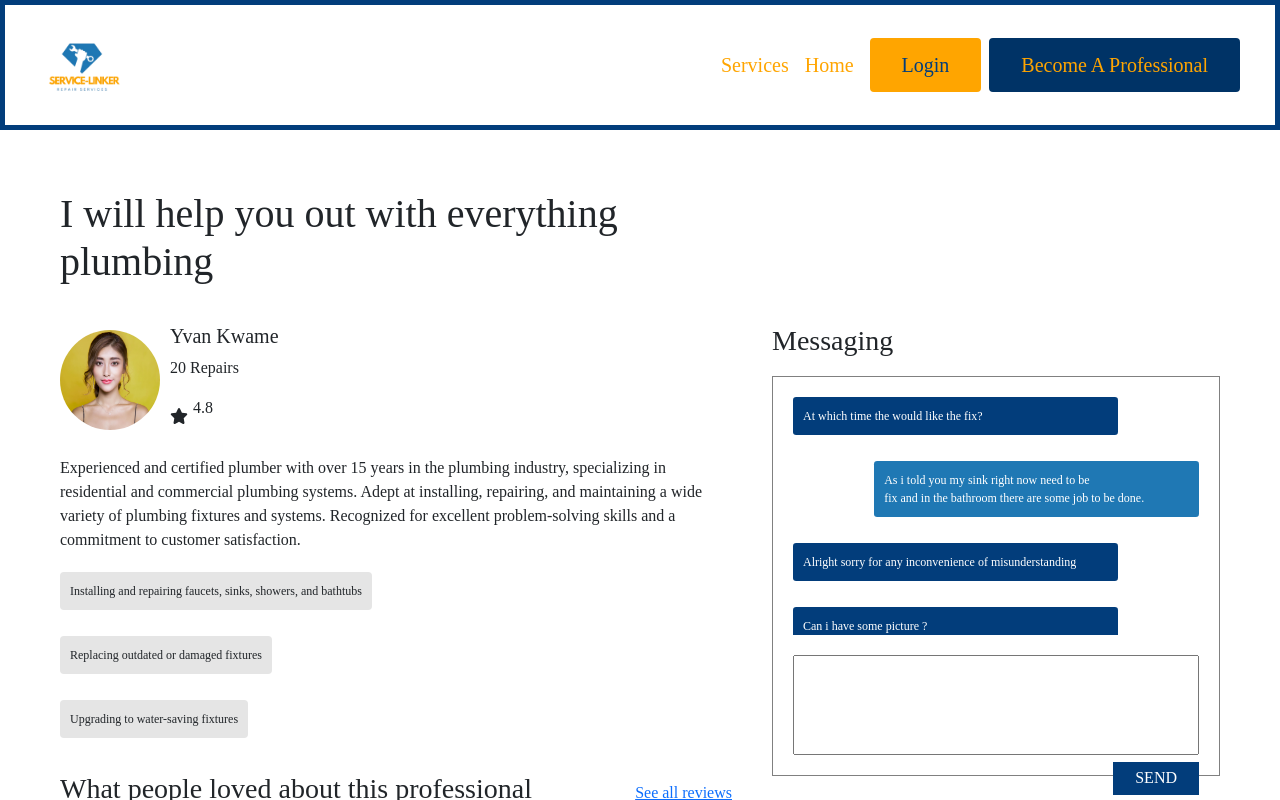
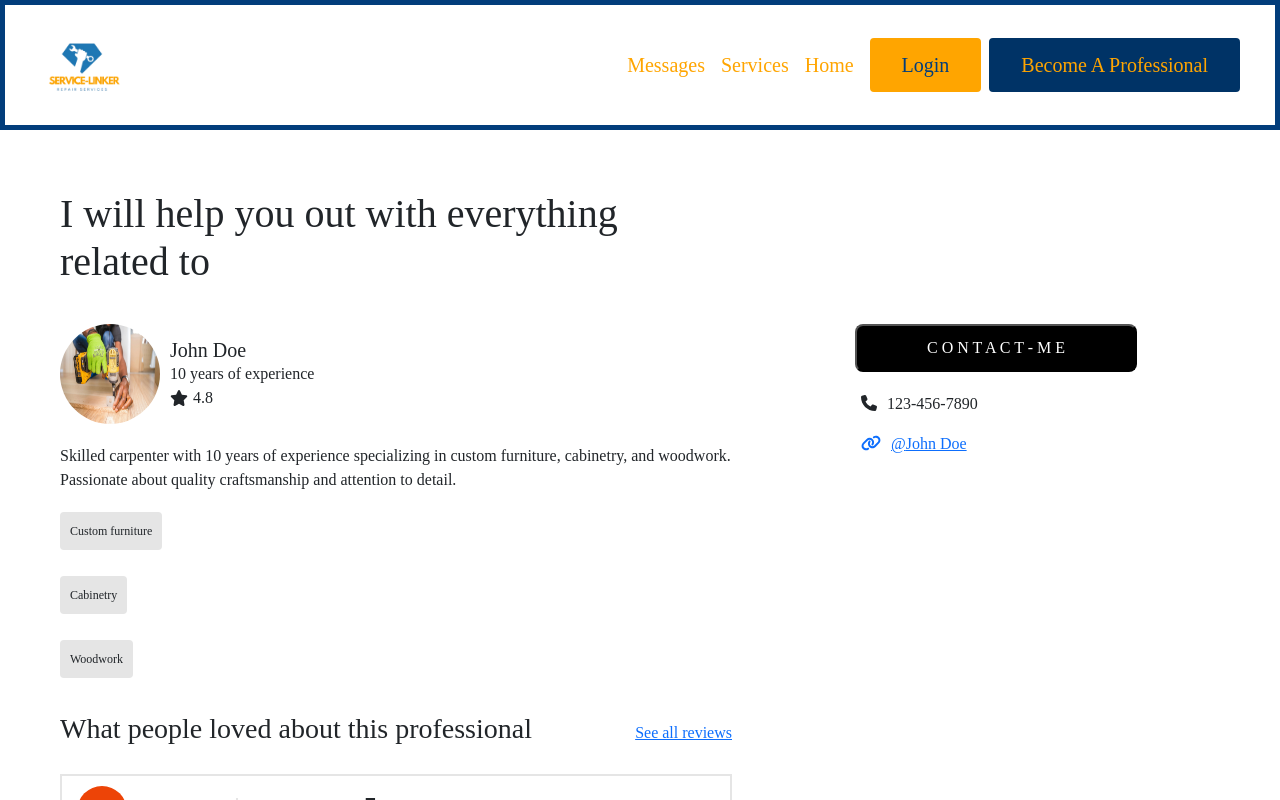
Before and after one commit to Tony-Haar/Service-Linker, a React (Vite) app: page /professionals in a window 1280 px wide. Both pictures are taken after a click on the element 260 px from the left and 559 px from the top of the page. Shown: the top 800 px of the page. Built offline with nearby package versions, Linux system fonts and the light colour scheme.

Commit message:
updated files

```diff
--- a/src/assets/assets.js
+++ b/src/assets/assets.js
@@ -186,6 +186,8 @@ export const professionals = {
       experience: "10 years",
       rating: 4.8,
       contact: "123-456-7890",
+      about: "Skilled carpenter with 10 years of experience specializing in custom furniture, cabinetry, and woodwork. Passionate about quality craftsmanship and attention to detail.",
+      expertise: ["Custom furniture", "Cabinetry", "Woodwork", "Flooring installation", "Door & window framing"]
     },
     {
       id: 2,
@@ -194,6 +196,8 @@ export const professionals = {
       experience: "8 years",
       rating: 4.5,
       contact: "987-654-3210",
+      about: "Experienced carpenter known for precise measurements and high-quality woodwork. Specializes in residential renovations and custom designs.",
+      expertise: ["Structural carpentry", "Custom home building", "Framework installation", "Staircase construction", "Wall paneling"]
     },
     {
       id: 3,
@@ -202,6 +206,8 @@ export const professionals = {
       experience: "12 years",
       rating: 4.9,
       contact: "555-678-1234",
+      about: "Expert in structural carpentry and custom home building, delivering durable and aesthetically pleasing woodwork solutions.",
+      expertise: ["Residential renovations", "Custom designs", "Deck building", "Roof framing", "Trim work"]
     },
   ],
   Electrical: [
@@ -212,8 +218,9 @@ export const professionals = {
       experience: "12 years",
       rating: 4.9,
       contact: "555-678-1234",
+      about: "Certified electrician with expertise in wiring, circuit troubleshooting, and smart home installations. Ensuring safe and efficient electrical systems.",
+      expertise: ["Wiring", "Circuit troubleshooting", "Smart home installations", "Electrical panel upgrades", "Safety inspections"]
     },
-
     {
       id: 5,
       image: electrician2,
@@ -221,6 +228,8 @@ export const professionals = {
       experience: "7 years",
       rating: 4.6,
       contact: "444-333-2222",
+      about: "Reliable electrician skilled in electrical panel upgrades, lighting solutions, and energy-efficient installations.",
+      expertise: ["Electrical panel upgrades", "Lighting solutions", "Energy-efficient installations", "Emergency repairs", "Commercial wiring"]
     },
     {
       id: 6,
@@ -229,6 +238,8 @@ export const professionals = {
       experience: "9 years",
       rating: 4.7,
       contact: "222-111-0000",
+      about: "Experienced and certified electrician with expertise in residential and commercial electrical systems. Committed to safety and quality service.",
+      expertise: ["Residential electrical systems", "Commercial electrical systems", "Generator installations", "Surge protection", "Electrical troubleshooting"]
     },
     {
       id: 7,
@@ -237,6 +248,8 @@ export const professionals = {
       experience: "6 years",
       rating: 4.4,
       contact: "666-555-4444",
+      about: "Expert in troubleshooting electrical issues and installing energy-efficient solutions for homes and businesses.",
+      expertise: ["Troubleshooting electrical issues", "Energy-efficient solutions", "Electrical wiring", "Solar panel installations", "Outdoor lighting"]
     },
   ],
   Plumbing: [
@@ -247,6 +260,8 @@ export const professionals = {
       experience: "7 years",
       rating: 4.6,
       contact: "444-333-2222",
+      about: "Dedicated plumber specializing in leak repairs, pipe installations, and water heater maintenance with a focus on long-lasting solutions.",
+      expertise: ["Leak repairs", "Pipe installations", "Water heater maintenance", "Drain cleaning", "Fixture replacements"]
     },
     {
       id: 9,
@@ -255,6 +270,8 @@ export const professionals = {
       experience: "15 years",
       rating: 4.9,
       contact: "999-888-7777",
+      about: "Experienced and certified plumber with over 15 years in the plumbing industry, specializing in residential and commercial plumbing systems. Adept at installing, repairing, and maintaining a wide variety of plumbing fixtures and systems. Recognized for excellent problem-solving skills and a commitment to customer satisfaction.",
+      expertise: ["Residential plumbing", "Commercial plumbing", "Sewer line repairs", "Pipe insulation", "Bathroom renovations"]
     },
     {
       id: 10,
@@ -263,6 +280,8 @@ export const professionals = {
       experience: "11 years",
       rating: 4.8,
       contact: "111-222-3333",
+      about: "Expert plumber specializing in eco-friendly plumbing solutions, pipe repairs, and drainage system optimization.",
+      expertise: ["Eco-friendly plumbing", "pipe repairs", "drainage optimization"]
     },
     {
       id: 11,
@@ -271,6 +290,8 @@ export const professionals = {
       experience: "15 years",
       rating: 4.9,
       contact: "999-888-7777",
+      about: "Highly skilled in residential and commercial plumbing with a focus on advanced water systems and efficient repair techniques.",
+      expertise: ["Residential and commercial plumbing", "advanced water systems", "efficient repairs"]
     },
   ],
   Sanitation: [
@@ -281,6 +302,8 @@ export const professionals = {
       experience: "15 years",
       rating: 4.9,
       contact: "999-888-7777",
+      about: "Bob is a sanitation expert with extensive experience in waste management and hygiene solutions for residential and commercial spaces.",
+      expertise: ["Waste management", "hygiene solutions"]
     },
     {
       id: 13,
@@ -289,6 +312,8 @@ export const professionals = {
       experience: "11 years",
       rating: 4.8,
       contact: "111-222-3333",
+      about: "Sophia specializes in eco-friendly sanitation methods, ensuring a clean and sustainable environment for homes and businesses.",
+      expertise: ["Thorough sanitation", "hygiene maintenance"]
     },
     {
       id: 14,
@@ -297,6 +322,8 @@ export const professionals = {
       experience: "9 years",
       rating: 4.7,
       contact: "222-111-0000",
+      about: "Tommy is known for his efficient and thorough sanitation services, helping clients maintain top-tier hygiene standards.",
+      expertise: ["Eco-friendly sanitation", "sustainable cleaning solutions"]
     },
   ],
   Painting: [
@@ -307,6 +334,8 @@ export const professionals = {
       experience: "6 years",
       rating: 4.4,
       contact: "666-555-4444",
+      about: "Emma is a passionate painter specializing in both residential and commercial projects, delivering vibrant and lasting results.",
+      expertise: ["Residential and commercial painting", "vibrant finishes"]
     },
     {
       id: 16,
@@ -315,6 +344,8 @@ export const professionals = {
       experience: "7 years",
       rating: 4.6,
       contact: "444-333-2222",
+      about: "Alice has a keen eye for detail and color coordination, making her a go-to expert for interior and exterior painting jobs.",
+      expertise: ["Interior and exterior painting", "color coordination"]
     },
     {
       id: 17,
@@ -323,6 +354,8 @@ export const professionals = {
       experience: "9 years",
       rating: 4.7,
       contact: "222-111-0000",
+      about: "Bob combines creativity with technical expertise, ensuring flawless painting finishes that enhance any space.",
+      expertise: ["Creative painting", "technical finishing"]
     },
     {
       id: 18,
@@ -331,6 +364,8 @@ export const professionals = {
       experience: "6 years",
       rating: 4.4,
       contact: "666-555-4444",
+      about: "Emma is dedicated to bringing walls to life with her professional touch, ensuring high-quality finishes in every project.",
+      expertise: ["Wall painting", "high-quality finishes"]
     },
   ],
   Roofing: [
@@ -341,6 +376,8 @@ export const professionals = {
       experience: "15 years",
       rating: 4.9,
       contact: "999-888-7777",
+      about: "Michael is a roofing specialist with expertise in installing and maintaining durable roofing systems for all types of buildings.",
+      expertise: ["Roof installation", "durable roofing systems"]
     },
     {
       id: 20,
@@ -349,6 +386,8 @@ export const professionals = {
       experience: "11 years",
       rating: 4.8,
       contact: "111-222-3333",
+      about: "Sophia is known for her precision and reliability in roofing installations, ensuring top-notch quality and weather resistance.",
+      expertise: ["Precision roofing", "weather-resistant installations"]
     },
     {
       id: 21,
@@ -357,6 +396,8 @@ export const professionals = {
       experience: "9 years",
       rating: 4.7,
       contact: "222-111-0000",
+      about: "Tommy specializes in both residential and commercial roofing, offering expert solutions for long-lasting protection.",
+      expertise: ["Residential and commercial roofing", "long-lasting protection"]
     },
     {
       id: 22,
@@ -365,6 +406,8 @@ export const professionals = {
       experience: "6 years",
       rating: 4.4,
       contact: "666-555-4444",
+      about: "Emma is a skilled roofer with a strong commitment to quality workmanship and customer satisfaction.",
+      expertise: ["Quality roofing", "customer satisfaction"]
     },
   ],
   Mechanical: [
@@ -375,6 +418,8 @@ export const professionals = {
       experience: "11 years",
       rating: 4.8,
       contact: "111-222-3333",
+      about: "Sophia is a certified mechanic with extensive experience in diagnosing and repairing a wide range of mechanical systems.",
+      expertise: ["Diagnostics", "mechanical repairs"]
     },
     {
       id: 24,
@@ -383,6 +428,8 @@ export const professionals = {
       experience: "9 years",
       rating: 4.7,
       contact: "222-111-0000",
+      about: "Tommy is a mechanical expert who excels in troubleshooting and fixing complex automotive and industrial machinery issues.",
+      expertise: ["Troubleshooting", "automotive repairs", "industrial machinery"]
     },
     {
       id: 25,
@@ -391,6 +438,8 @@ export const professionals = {
       experience: "6 years",
       rating: 4.4,
       contact: "666-555-4444",
+      about: "Emma has a deep understanding of mechanical systems, ensuring high-quality service and maintenance for all types of equipment.",
+      expertise: ["Mechanical systems", "equipment maintenance"]
     },
     {
       id: 26,
@@ -399,9 +448,12 @@ export const professionals = {
       experience: "15 years",
       rating: 4.9,
       contact: "999-888-7777",
+      about: "Michael is a highly experienced mechanic known for his ability to repair and maintain machinery with precision and efficiency.",
+      expertise: ["Machinery repair", "efficient maintenance"]
     },
   ],
 };
+
 
 export const professionalDetails = {
   mechanic: [
--- a/src/components/Navbar.jsx
+++ b/src/components/Navbar.jsx
@@ -42,6 +42,14 @@ export default function Navbar({ isLoggedIn, setIsLoggedIn, username, userType }
             id="navbarNav"
           >
             <ul className="navbar-nav ms-auto navbar-menu text-center d-flex gap-0">
+              <li className="nav-item">
+                <Link
+                  to="/user-chat"
+                  className="nav-link navbar-link-item fs-5 fs-md-6"
+                >
+                  Messages
+                </Link>
+              </li>
               {userType === "provider" && isLoggedIn && (
                 <li className="nav-item">
                   <Link
--- a/src/pages/professionalProfilePage/ProfessionalProfilePage.jsx
+++ b/src/pages/professionalProfilePage/ProfessionalProfilePage.jsx
@@ -1,6 +1,8 @@
-import React from "react";
+import React, {useState} from "react";
+
+import { useLocation, Link } from "react-router-dom";
 import { FontAwesomeIcon } from "@fortawesome/react-fontawesome";
-import { faStar } from "@fortawesome/free-solid-svg-icons";
+import { faStar, faPhone, faLink } from "@fortawesome/free-solid-svg-icons";
 
 import "./professionalProfilePage.css";
 import Profile from "../../assets/profile.jpeg";
@@ -11,7 +13,23 @@ import Plumbing from "../../assets/plumbing.png";
 import Navbar from "../../components/Navbar";
 import Footer from "../../components/Footer";
 
+
+
 function ProfessionalProfilePage() {
+  const location = useLocation();
+  const {name, experience, service, image, about, contact, expertise} = location.state || {}
+
+  const [showModal, setShowModal] = useState(false);
+
+
+  const expertiseElement = expertise.map((skill) => (
+    <p className="expertise">{skill}</p>
+  ))
+
+  const closeModal = () => {
+    setShowModal(false);
+  };
+
   return (
     <div className="professional-profile-page-container">
       <header>
@@ -20,33 +38,29 @@ function ProfessionalProfilePage() {
       <main className="main-container">
         <h1>
           I will help you out with everything <br />
-          plumbing
+          related to {service}
         </h1>
         <div className="main-inner-container">
           <div className="professional-details-container">
             <section className="professional-details-inner-container">
-              <img src={Profile} alt="professional image" />
+              <img src={image} alt="professional image" />
               <div className="professional-info">
-                <h5>Yvan Kwame</h5>
-                <p>20 Repairs</p>
+                <h5 style = {{marginBottom: "0", paddingBottom: "0"}}>{name}</h5>
+                <p style = {{marginBottom: "0", paddingBottom: "0"}}>{experience} of experience</p>
                 <div className="professional-info-rating">
                   <FontAwesomeIcon icon={faStar} />
-                  <p>4.8</p>
+                  <p style = {{marginBottom: "0", paddingBottom: "0"}}>4.8</p>
                 </div>
               </div>
             </section>
 
             <p className="about-professional">
-              Experienced and certified plumber with over 15 years in the
-              plumbing industry, specializing in residential and commercial
-              plumbing systems. Adept at installing, repairing, and maintaining
-              a wide variety of plumbing fixtures and systems. Recognized for
-              excellent problem-solving skills and a commitment to customer
-              satisfaction.
+              {about}
             </p>
 
             <section className="professional-expertise-container">
-              <p className="expertise">
+              {expertiseElement}
+              {/* <p className="expertise">
                 Installing and repairing faucets, sinks, showers, and bathtubs
               </p>
               <p className="expertise">
@@ -54,7 +68,7 @@ function ProfessionalProfilePage() {
               </p>
               <p className="expertise">Upgrading to water-saving fixtures</p>
               <p className="expertise">Installing new plumbing fixtures</p>
-              <p className="expertise">Sewer line repair and replacement</p>
+              <p className="expertise">Sewer line repair and replacement</p> */}
             </section>
 
             <section className="review-section">
@@ -85,41 +99,88 @@ function ProfessionalProfilePage() {
               </div>
             </section>
 
-            <section className="portfolio-section">
+            {/* <section className="portfolio-section">
               <h3>Portfolio</h3>
               <div className="portfolio-images-container">
                 <img src={Plumbing} alt="professional image" />
                 <img src={Mechanic} alt="professional image" />
                 <img src={Paint} alt="professional image" />
               </div>
-            </section>
+            </section> */}
           </div>
 
-          <div className="messages-container">
-            <h3>Messaging</h3>
-            <div className="message-display-container">
-              <div className="message-display-inner-container">
-                <p className="pro-message">
-                  At which time the would like the fix?
-                </p>
-                <p className="user-message">
-                  As i told you my sink right now need to be <br />
-                  fix and in the bathroom there are some job to be done.
-                </p>
-                <p className="pro-message">
-                  Alright sorry for any inconvenience of misunderstanding
-                </p>
-                <p className="pro-message">Can i have some picture ?</p>
-                <p className="user-message">please, give me one second</p>
+          <div style={{
+            display: "flex",
+            flexDirection: "column",
+            justifyContent: "flex-start",
+            alignItems: "center",
+            gap: "20px"
+          }}>
+            <div>
+              <button
+                  style = {{
+                    padding: "10px 70px",
+                    borderRadius: ".5rem",
+                    color: "white",
+                    backgroundColor: "black"
+                  }}
+                  onClick={() => {setShowModal(true)}}
+                >
+                  C O N T A C T - M E
+              </button>
+            </div>
+            <dir style = {{
+              display: "flex",
+              flexDirection: "column",
+              justifyContent: "flex-start",
+              alignItems: "flex-start",
+              width: "270px"
+            }}>
+              <p><FontAwesomeIcon icon={faPhone} style = {{paddingRight: "10px"}}/>{contact}</p>
+              <a href = ""><FontAwesomeIcon icon={faLink} style = {{paddingRight: "10px"}}/>@{name}</a>
+            </dir>
+          </div>
+
+          {showModal && (
+              <div
+                className="modal fade show"
+                style={{ display: "block", backgroundColor: "rgba(0, 0, 0, 0.5)" }}
+                tabIndex="-1"
+              >
+                <div className="modal-dialog">
+                  <div className="modal-content">
+                    <div className="modal-header">
+                      <img src = {image} alt="" style = {{height: "40px", width: "40px", borderRadius: "100%"}}/>
+                      <h5 className="modal-title" style = {{paddingLeft: "10px"}}>Message {name}</h5>
+                      <button
+                        type="button"
+                        className="btn-close"
+                        onClick={closeModal}
+                      ></button>
+                    </div>
+                    <div className="modal-body">
+                      <form action="">
+                        <textarea name="" id="" style = {{resize: "none", width: "100%", padding: "10px"}} placeholder = {`send ${name} a message to exchange`}></textarea>
+                      </form>
+                    </div>
+                    <div className="modal-footer">
+                      {/* <button
+                        type="button"
+                        className="btn btn-secondary"
+                        onClick={closeModal}
+                      >
+                        Close
+                      </button> */}
+                      <Link to="/user-chat">
+                        <button type="button" className="btn btn-primary">
+                          Send message
+                        </button>
+                      </Link>
+                    </div>
+                  </div>
+                </div>
               </div>
-              <form>
-                <textarea />
-                <div>
-                  <button type="submit">SEND</button>
-                </div>
-              </form>
-            </div>
-          </div>
+            )}
         </div>
       </main>
 
```
Also changed, not shown: src/pages/Professionals/Professionals.jsx (+12 -3 lines), 1 other file (tests, documents, lock files or other folders).
